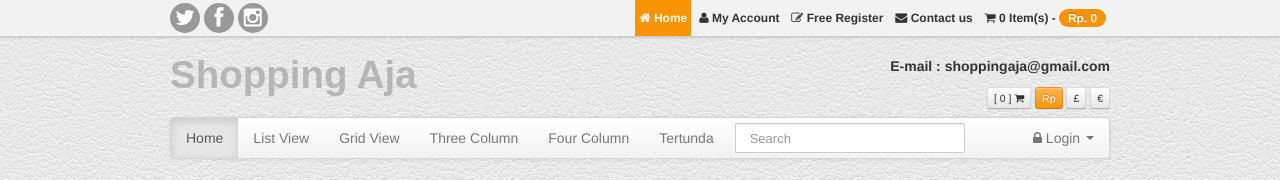
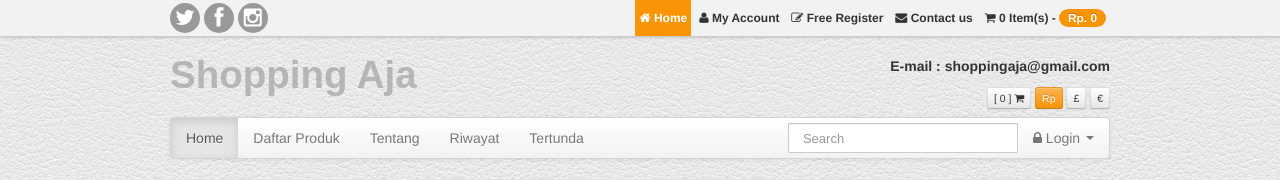
Before and after one commit to yogamaruf/Toko-Online, a CodeIgniter app: page /tokoonline/ in a window 1280 px wide. Shown: the top 180 px of the page. Run offline with CodeIgniter, Linux system fonts and the light colour scheme; data comes from the database, SQL or seed files in the repository; both versions use the stored data as it was after the commit; tables that the repository leaves empty hold one stand-in row (values such as "Sample post").

Commit message:
Menu Customer

```diff
--- a/application/controllers/toko.php
+++ b/application/controllers/toko.php
@@ -16,10 +16,12 @@ class Toko extends CI_Controller {
 				'title1' => $this->customermodel->gethal($id2)->row_array(),
 				'list'   => $this->customermodel->getkat(),
 				'merk'   => $this->customermodel->getmerk(),
-				'total'  => $this->customermodel->gethitung());
+				'total'  => $this->customermodel->gethitung());// Hitung total bayar belanja
 
 		$this->template->tampil('customer/daftar',$data);
 	}
+
+//<<<<<<<<<<<<<<<<<<<<<<<<<<<  ~ MENAMBAH JUMLAH QTY PADA TABEL KERANJANG ~  |
 
 	public function incart() {
 		$kode   = $this->uri->segment(3);
@@ -40,12 +42,16 @@ class Toko extends CI_Controller {
 		redirect(base_url('toko/keranjang'));
 	}
 
+//<<<<<<<<<<<<<<<<<<<<<<<<<<<  ~ END ~  |
+
+//<<<<<<<<<<<<<<<<<<<<<<<<<<<  ~ MENGURANGI JUMLAH QTY PADA TABEL KERANJANG ~  |
+
 	public function decart() {
 		$id     = $this->uri->segment(3);
 		$cart   = $this->db->get_where('keranjang',array('idcart' => $id));
 		$jumlah = $this->input->post('angka')-1;
 
-		if ($jumlah==0) {
+		if ($jumlah==0) { // Jika nilai pada kolom qty berjumlah nol maka akan menampilkan 1 (minimal 1)
 			foreach ($cart->result_array() as $key => $value) {
 			$harga  = $value['harga'];
 			$simpan = array(
@@ -75,6 +81,10 @@ class Toko extends CI_Controller {
 		redirect(base_url('toko/keranjang'));
 	}
 
+//<<<<<<<<<<<<<<<<<<<<<<<<<<<  ~ END ~  |
+
+//<<<<<<<<<<<<<<<<<<<<<<<<<<<  ~ PRODUK ~  |
+
 	public function produk() {
 		$data = array(
 				'list'   => $this->customermodel->getkat(),
@@ -82,6 +92,10 @@ class Toko extends CI_Controller {
 				'total'  => $this->customermodel->gethitung());
 		$this->template->tampil('customer/produk',$data);
 	}
+
+//<<<<<<<<<<<<<<<<<<<<<<<<<<<  ~ END ~  |
+
+//<<<<<<<<<<<<<<<<<<<<<<<<<<<  ~ EDIT AKUN CUSTOMER ~  |
 
 	public function editakun() {
 		$id1 = 5;$id2 = 6;
@@ -96,11 +110,19 @@ class Toko extends CI_Controller {
 		$this->template->tampil('customer/akun/register',$data);
 	}
 
+//<<<<<<<<<<<<<<<<<<<<<<<<<<<  ~ END ~  |
+
+//<<<<<<<<<<<<<<<<<<<<<<<<<<<  ~ REGISTER ~  |
+
 	public function regis() {
 		$this->session->sess_destroy();
 
 		redirect(base_url('toko/editakun'));
 	}
+
+//<<<<<<<<<<<<<<<<<<<<<<<<<<<  ~ END ~  |
+
+//<<<<<<<<<<<<<<<<<<<<<<<<<<<  ~ FORM LUPA PASSWORD ~  |
 
 	public function cek() {
 		$data = array(
@@ -108,6 +130,10 @@ class Toko extends CI_Controller {
 				'merk'   => $this->customermodel->getmerk());
 		$this->template->tampil('customer/akun/lupa',$data);
 	}
+
+//<<<<<<<<<<<<<<<<<<<<<<<<<<<  ~ END ~  |
+
+//<<<<<<<<<<<<<<<<<<<<<<<<<<<  ~ NENAMPILKAN DATA ~  |
 
 	public function kontak() {
 		$id = 7;
@@ -127,13 +153,13 @@ class Toko extends CI_Controller {
             redirect(base_url('login'));
         } else {
         	$id = $this->session->userdata('idcustom');
-        	$id = 10;
+        	$id2 = 10;
 			$data = array(
-					'title'  => $this->customermodel->gethal($id)->row_array(),
+					'title'  => $this->customermodel->gethal($id2)->row_array(),
 					'list'   => $this->customermodel->getkat(),
 					'merk'   => $this->customermodel->getmerk(),
 					'data'   => $this->customermodel->getcart($id),
-					'jumlah' => $this->customermodel->getcart());
+					'jumlah' => $this->customermodel->getcart());// Menghitung jumlah produk
 
 			$this->template->tampil('customer/keranjang',$data);
         }
@@ -186,15 +212,19 @@ class Toko extends CI_Controller {
 
             redirect(base_url('login'));
         } else {
-			$id = 14;
+			$id2 = 14;
 			$data = array(
-					'title' => $this->customermodel->gethal($id)->row_array(),
+					'title' => $this->customermodel->gethal($id2)->row_array(),
 					'merk'  => $this->customermodel->getmerk(),
 					'data'  => $this->customermodel->gethistori($id));
 
 			$this->template->tampil('customer/histori',$data);
 		}
 	}
+
+//<<<<<<<<<<<<<<<<<<<<<<<<<<<  ~ END ~  |
+
+//<<<<<<<<<<<<<<<<<<<<<<<<<<<  ~ PEMBAYARAN ~  |
 
 	public function konfirm() {
 		$id = $this->session->userdata('idcustom');
@@ -205,9 +235,9 @@ class Toko extends CI_Controller {
 
             redirect(base_url('toko/keranjang'));
 		} else {
-			$id = 13;
+			$id2 = 13;
 			$data = array(
-					'title'  => $this->customermodel->gethal($id)->row_array(),
+					'title'  => $this->customermodel->gethal($id2)->row_array(),
 					'list'   => $this->customermodel->getkat(),
 					'merk'   => $this->customermodel->getmerk(),
 					'data'   => $this->customermodel->getcart($id),
@@ -222,6 +252,10 @@ class Toko extends CI_Controller {
 			$this->template->tampil('customer/konfirmbayar',$data);
 		}
 	}
+
+//<<<<<<<<<<<<<<<<<<<<<<<<<<<  ~ END ~  |
+
+//<<<<<<<<<<<<<<<<<<<<<<<<<<<  ~ MENAMPILKAN DATA PADA MYACCOUNT ~  |
 
 	public function myprofil() {
 		if ($this->session->userdata('logged')<>1) {
@@ -243,6 +277,10 @@ class Toko extends CI_Controller {
 		}
 	}
 
+//<<<<<<<<<<<<<<<<<<<<<<<<<<<  ~ END ~  |
+
+//<<<<<<<<<<<<<<<<<<<<<<<<<<<  ~ MENAMPILKAN DATA BERDASARKAN MERK, KATEGORI, DAN SEARCH ~  |
+
 	public function detaillist() {
 		$id = $this->uri->segment(3);
 		$produk = $this->customermodel->getproduk($id)->row_array();
@@ -256,6 +294,10 @@ class Toko extends CI_Controller {
 		$this->template->tampil('customer/produk',$data);
 	}
 
+//<<<<<<<<<<<<<<<<<<<<<<<<<<<  ~ END ~  |
+
+//<<<<<<<<<<<<<<<<<<<<<<<<<<<  ~ NENAMPILKAN DETAIL PRODUK ~  |
+
 	public function detailproduk() {
 		$id = $this->uri->segment(3);
 		$data = array(
@@ -266,6 +308,10 @@ class Toko extends CI_Controller {
 		$this->template->tampil('customer/detailproduk',$data);
 	}
 
+//<<<<<<<<<<<<<<<<<<<<<<<<<<<  ~ END ~  |
+
+//<<<<<<<<<<<<<<<<<<<<<<<<<<<  ~ HALAMAN ABOUT ~  |
+
 	public function about() {
 		$id = 8;
 		$data = array(
@@ -273,6 +319,10 @@ class Toko extends CI_Controller {
 				'merk' => $this->customermodel->getmerk());
 		$this->template->tampil('customer/about',$data);
 	}
+
+//<<<<<<<<<<<<<<<<<<<<<<<<<<<  ~ END ~  |
+
+//<<<<<<<<<<<<<<<<<<<<<<<<<<<  ~ SEARCH ~  |
 
 	public function autocomplete() {
 		if (isset($_GET['term'])) {
@@ -298,6 +348,10 @@ class Toko extends CI_Controller {
 
 		$this->template->tampil('customer/produk',$data);
 	}
+
+//<<<<<<<<<<<<<<<<<<<<<<<<<<<  ~ END ~  |
+
+//<<<<<<<<<<<<<<<<<<<<<<<<<<<  ~ CHECKOUT ~  |
 
 	public function checkout() {
 		$id = $this->session->userdata('idcustom');
@@ -337,6 +391,10 @@ class Toko extends CI_Controller {
 		redirect(base_url('toko/konfirmasi'));
 	}
 
+//<<<<<<<<<<<<<<<<<<<<<<<<<<<  ~ END ~  |
+
+//<<<<<<<<<<<<<<<<<<<<<<<<<<<  ~ KONFIRMASI PEMBAYARAN ~  |
+
 	public function konfirmasi() {
 		$kode = $this->uri->segment(3);
 		$check = array(
@@ -347,6 +405,10 @@ class Toko extends CI_Controller {
 		$this->template->tampil('customer/konfirmasi',$check);
 	}
 
+//<<<<<<<<<<<<<<<<<<<<<<<<<<<  ~ END ~  |
+
+//<<<<<<<<<<<<<<<<<<<<<<<<<<<  ~ MENGUBAH STATUS ORDER ~  |
+
 	public function selesai() {
 		$id = $this->session->userdata('idcustom');
 		$kode = $this->input->post('kodeorder');
@@ -356,14 +418,12 @@ class Toko extends CI_Controller {
 
 			$data['merk'] = $this->customermodel->getmerk();
 			$this->template->tampil('customer/lunas',$data);
-		} /*else {
-			$this->session->set_flashdata("error","<div class='alert alert-danger alert-dismissable'>
-                <button type='button' class='close' data-dismiss='alert' aria-hidden='true'>&times;</button>
-                <strong>Nama atau kode Order salah !!!</strong></div>");
+		}
+	}
 
-			redirect(base_url('toko/konfirmasi'));
-		}*/
-	}
+//<<<<<<<<<<<<<<<<<<<<<<<<<<<  ~ END ~  |
+
+//<<<<<<<<<<<<<<<<<<<<<<<<<<<  ~ MENAMPILKAN DATA RE-CONFIRMASI/ TERTUNDA ~  |
 
 	public function tertunda() {
 		$id = $this->session->userdata('idcustom');
@@ -384,6 +444,10 @@ class Toko extends CI_Controller {
 			$this->template->tampil('customer/tertunda',$data);
 		}
 	}
+
+//<<<<<<<<<<<<<<<<<<<<<<<<<<<  ~ END ~  |
+
+//<<<<<<<<<<<<<<<<<<<<<<<<<<<  ~ MENAMBAH DAN MENGEDIT AKUN ~  |
 
 	public function tambahcustomer() {
 		$idcustom = $this->session->userdata('idcustom');
@@ -458,6 +522,10 @@ class Toko extends CI_Controller {
 		}
 	}
 
+//<<<<<<<<<<<<<<<<<<<<<<<<<<<  ~ END ~  |
+
+//<<<<<<<<<<<<<<<<<<<<<<<<<<<  ~ ADD TO CART ~  |
+
 	public function tambahcart() {
 		if ($this->session->userdata('logged')<>1) {
 			$this->session->set_flashdata("error","<div class='alert alert-danger alert-dismissable'>
@@ -501,6 +569,10 @@ class Toko extends CI_Controller {
 		}
 	}
 
+//<<<<<<<<<<<<<<<<<<<<<<<<<<<  ~ END ~  |
+
+//<<<<<<<<<<<<<<<<<<<<<<<<<<<  ~ HAPUS AKUN ~  |
+
 	public function hapusakun() {
 		$id = $this->session->userdata('idcustom');
 		$this->customermodel->gethapusakun($id);
@@ -509,6 +581,10 @@ class Toko extends CI_Controller {
 		redirect(base_url('login/logout'));
 	}
 
+//<<<<<<<<<<<<<<<<<<<<<<<<<<<  ~ END ~  |
+
+//<<<<<<<<<<<<<<<<<<<<<<<<<<<  ~ HAPUS PRODUK PADA KERANJANG ~  |
+
 	public function hapuscart() {
 		$id = $this->uri->segment(3);
 		$this->customermodel->gethapuscart($id);
@@ -516,4 +592,6 @@ class Toko extends CI_Controller {
 		redirect(base_url('toko/keranjang'));
 	}
 
+//<<<<<<<<<<<<<<<<<<<<<<<<<<<  ~ END ~  |
+
 }
--- a/application/models/customermodel.php
+++ b/application/models/customermodel.php
@@ -74,7 +74,7 @@ class Customermodel extends CI_Model {
 	public function gethistori($id) {
 		$this->db->where('idcustom',$id);
 
-		return $this->db->get('order');
+		return $this->db->order_by('kodeorder','DESC')->get('order');
 	}
 
 	public function getheader() {
--- a/application/views/customer/index.php
+++ b/application/views/customer/index.php
@@ -24,7 +24,6 @@ defined('BASEPATH') OR exit('No direct script access allowed');
 <body>
 
 <?php $page  = $this->uri->segment(2);?>
-<?php $login = $this->uri->segment(1);?>
 
 <div class="navbar navbar-inverse navbar-fixed-top">
 
@@ -114,33 +113,27 @@ defined('BASEPATH') OR exit('No direct script access allowed');
 			  		<li <?php if($page == ''){ echo 'class="active"';} ?>>
 			  			<a href="<?php echo base_url('toko/'); ?>">Home</a>
 			  		</li>
-			  		<li <?php if($page == 'daftar'){ echo 'class="active"';} ?>>
+			  		<!--<li <?php if($page == 'daftar'){ echo 'class="active"';} ?>>
 			  			<a href="<?php echo base_url('toko/daftar'); ?>">List View</a>
+			  		</li>-->
+			  		<li <?php if($page == 'kolom'){ echo 'class="active"';} ?>>
+			  			<a href="<?php echo base_url('toko/kolom'); ?>">Daftar Produk</a>
 			  		</li>
-			  		<li <?php if($page == 'kolom'){ echo 'class="active"';} ?>>
-			  			<a href="<?php echo base_url('toko/kolom'); ?>">Grid View</a>
+			  		<li <?php if($page == 'about'){ echo 'class="active"';} ?>>
+			  			<a href="<?php echo base_url('toko/about'); ?>">Tentang</a>
 			  		</li>
-			  		<li <?php if($page == 'tiga'){ echo 'class="active"';} ?>>
-			  			<a href="<?php echo base_url('toko/tiga'); ?>">Three Column</a>
-			  		</li>
-			  		<li <?php if($page == 'empat'){ echo 'class="active"';} ?>>
-			  			<a href="<?php echo base_url('toko/empat'); ?>">Four Column</a>
+			  		<li <?php if($page == 'histori'){ echo 'class="active"';} ?>>
+			  			<a href="<?php echo base_url('toko/histori'); ?>">Riwayat</a>
 			  		</li>
 			  		<li <?php if($page == 'tertunda'){ echo 'class="active"';} ?>>
 			  			<a href="<?php echo base_url('toko/tertunda'); ?>">Tertunda</a>
 			  		</li>
 				</ul>
 
-				<form id="form_search" action="<?php echo base_url('toko/search'); ?>" class="navbar-search pull-left" method="GET">
-
-			  		<input type="text" placeholder="Search" name="title" id="title" class="search-query span2">
-
-				</form>
-
 				<?php if (count($this->session->userdata('idcustom')) == 1) { ?>
 
 					<ul class="nav pull-right">
-						<li><a href="<?php echo base_url('login/keluar'); ?>" onclick="return confirm('Apakah Anda ingin keluar ?');">Logout</a></li>
+						<li><a href="<?php echo base_url('login/keluar'); ?>" onclick="return confirm('Apakah Anda ingin keluar ?');"> Logout</a></li>
 					</ul>
 
 				<?php } else { ?>
@@ -172,6 +165,13 @@ defined('BASEPATH') OR exit('No direct script access allowed');
 					</ul>
 
 				<?php } ?>
+
+
+				<form id="form_search" action="<?php echo base_url('toko/search'); ?>" class="navbar-search pull-right" method="GET">
+
+			  		<input type="text" placeholder="Search" name="title" id="title" class="search-query span2">
+
+				</form>
 
 		  	</div>
 
```
Also changed, not shown: application/controllers/admin/login.php (+16 -0 lines), application/controllers/login.php (+16 -0 lines), application/models/loginmodel.php (+16 -0 lines), application/models/tokomodel.php (+10 -16 lines), database/tokoonline.sql (+8 -5 lines).
